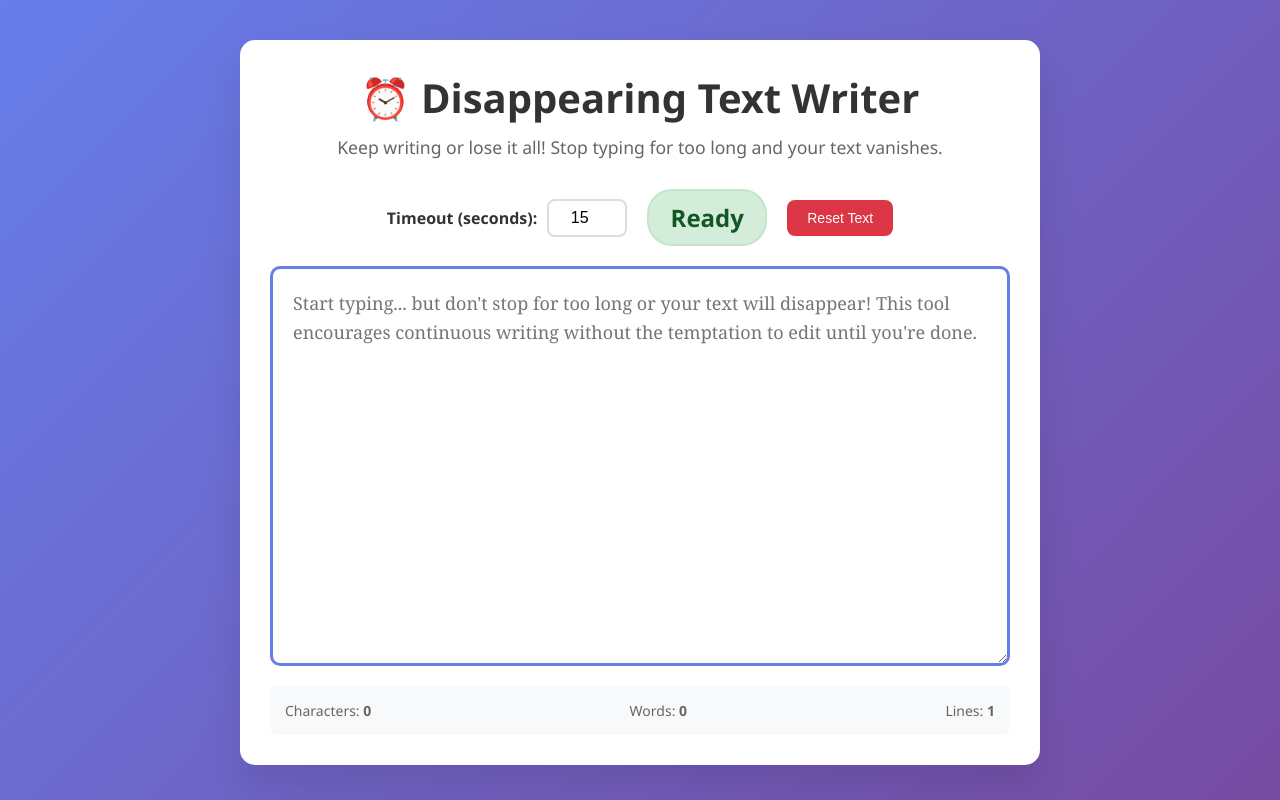
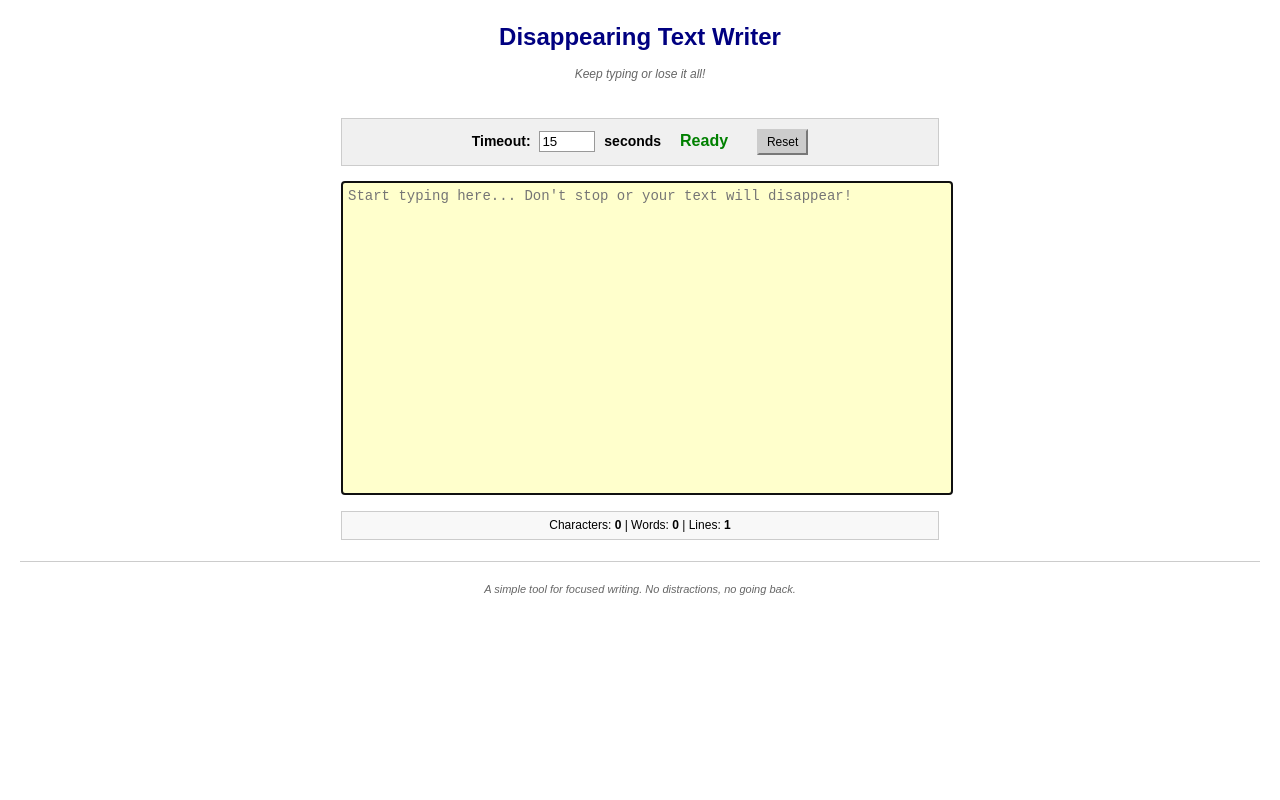
Before and after one commit to andrewm-code/danger_webapp, a plain HTML site: page index.html in a window 1280 px wide. Drawn offline with Linux system fonts and the light colour scheme.

Commit message:
Revamp index.html layout and styling
Refactor HTML structure and styles for improved layout and readability.

```diff
--- a/index.html
+++ b/index.html
@@ -5,406 +5,279 @@
     <meta name="viewport" content="width=device-width, initial-scale=1.0">
     <title>Disappearing Text Writer</title>
     <style>
-        * {
-            margin: 0;
-            padding: 0;
-            box-sizing: border-box;
-        }
-
         body {
-            font-family: 'Segoe UI', Tahoma, Geneva, Verdana, sans-serif;
-            background: linear-gradient(135deg, #667eea 0%, #764ba2 100%);
-            min-height: 100vh;
-            display: flex;
-            flex-direction: column;
-            align-items: center;
-            padding: 20px;
-        }
-
-        .container {
-            background: white;
-            border-radius: 15px;
-            box-shadow: 0 20px 40px rgba(0, 0, 0, 0.1);
-            padding: 30px;
-            width: 100%;
-            max-width: 800px;
-            margin-top: 20px;
+            font-family: Arial, sans-serif;
+            font-size: 14px;
+            background-color: #ffffff;
+            color: #000000;
+            margin: 20px;
+            line-height: 1.4;
         }
 
         h1 {
+            font-size: 24px;
+            font-weight: bold;
             text-align: center;
-            color: #333;
-            margin-bottom: 10px;
-            font-size: 2.5em;
+            margin: 10px 0;
+            color: #000080;
         }
 
         .subtitle {
             text-align: center;
-            color: #666;
-            margin-bottom: 30px;
-            font-size: 1.1em;
+            font-size: 12px;
+            color: #666666;
+            margin-bottom: 20px;
+            font-style: italic;
+        }
+
+        table {
+            width: 100%;
+            max-width: 600px;
+            margin: 0 auto;
+            border-collapse: collapse;
         }
 
         .controls {
-            display: flex;
-            justify-content: center;
-            align-items: center;
-            gap: 20px;
-            margin-bottom: 20px;
-            flex-wrap: wrap;
+            text-align: center;
+            margin: 15px 0;
+            padding: 10px;
+            border: 1px solid #cccccc;
+            background-color: #f0f0f0;
         }
 
-        .timeout-control {
-            display: flex;
-            align-items: center;
-            gap: 10px;
+        .controls label {
+            font-weight: bold;
         }
 
-        .timeout-control label {
-            font-weight: 600;
-            color: #333;
+        .controls input {
+            margin: 0 5px;
+            padding: 2px;
+            border: 1px solid #999999;
+            width: 50px;
         }
 
-        .timeout-control input {
-            padding: 8px 12px;
-            border: 2px solid #ddd;
-            border-radius: 8px;
-            width: 80px;
-            text-align: center;
+        .timer {
+            font-weight: bold;
             font-size: 16px;
+            margin: 0 15px;
         }
 
-        .timer-display {
-            font-size: 1.5em;
-            font-weight: bold;
-            padding: 10px 20px;
-            border-radius: 25px;
-            transition: all 0.3s ease;
-            min-width: 120px;
-            text-align: center;
+        .timer-safe { color: #008000; }
+        .timer-warning { color: #ff8800; }
+        .timer-danger {
+            color: #ff0000;
+            text-decoration: blink;
         }
 
-        .timer-safe {
-            background: #d4edda;
-            color: #155724;
-            border: 2px solid #c3e6cb;
+        .reset-btn {
+            background-color: #cccccc;
+            border: 2px outset #cccccc;
+            padding: 4px 8px;
+            font-size: 12px;
+            cursor: pointer;
+            margin-left: 10px;
         }
 
-        .timer-warning {
-            background: #fff3cd;
-            color: #856404;
-            border: 2px solid #ffeaa7;
-        }
-
-        .timer-danger {
-            background: #f8d7da;
-            color: #721c24;
-            border: 2px solid #f5c6cb;
-            animation: pulse 0.5s infinite alternate;
-        }
-
-        @keyframes pulse {
-            from { transform: scale(1); }
-            to { transform: scale(1.05); }
-        }
-
-        .writing-area {
-            position: relative;
+        .reset-btn:active {
+            border: 2px inset #cccccc;
         }
 
         #textInput {
             width: 100%;
-            min-height: 400px;
-            padding: 20px;
-            border: 3px solid #e0e0e0;
-            border-radius: 10px;
-            font-size: 18px;
-            line-height: 1.6;
-            font-family: 'Georgia', serif;
-            resize: vertical;
-            transition: border-color 0.3s ease;
-            background: #fafafa;
+            height: 300px;
+            border: 2px inset #cccccc;
+            padding: 5px;
+            font-family: "Courier New", monospace;
+            font-size: 14px;
+            background-color: #ffffff;
+            resize: none;
         }
 
         #textInput:focus {
-            outline: none;
-            border-color: #667eea;
-            background: white;
+            background-color: #ffffcc;
         }
 
         .stats {
-            display: flex;
-            justify-content: space-between;
-            margin-top: 15px;
-            padding: 15px;
-            background: #f8f9fa;
-            border-radius: 8px;
-            font-size: 14px;
-            color: #666;
+            margin-top: 10px;
+            padding: 5px;
+            border: 1px solid #cccccc;
+            background-color: #f8f8f8;
+            font-size: 12px;
+            text-align: center;
         }
 
-        .reset-btn {
-            background: #dc3545;
-            color: white;
-            border: none;
-            padding: 10px 20px;
-            border-radius: 8px;
-            cursor: pointer;
-            font-size: 14px;
-            transition: background 0.3s ease;
+        .warning {
+            background-color: #ffcccc !important;
         }
 
-        .reset-btn:hover {
-            background: #c82333;
+        hr {
+            margin: 20px 0;
+            border: 0;
+            border-top: 1px solid #cccccc;
         }
 
-        .warning-overlay {
-            position: fixed;
-            top: 0;
-            left: 0;
-            right: 0;
-            bottom: 0;
-            background: rgba(220, 53, 69, 0.1);
-            display: none;
-            pointer-events: none;
-            animation: flashRed 0.5s infinite alternate;
-        }
-
-        @keyframes flashRed {
-            from { background: rgba(220, 53, 69, 0.05); }
-            to { background: rgba(220, 53, 69, 0.15); }
-        }
-
-        @media (max-width: 600px) {
-            .container {
-                padding: 20px;
-            }
-
-            h1 {
-                font-size: 2em;
-            }
-
-            .controls {
-                flex-direction: column;
-                gap: 15px;
-            }
-
-            #textInput {
-                min-height: 300px;
-                font-size: 16px;
-            }
+        .footer {
+            text-align: center;
+            font-size: 11px;
+            color: #666666;
+            margin-top: 20px;
         }
     </style>
 </head>
 <body>
-    <div class="container">
-        <h1>⏰ Disappearing Text Writer</h1>
-        <p class="subtitle">Keep writing or lose it all! Stop typing for too long and your text vanishes.</p>
+    <h1>Disappearing Text Writer</h1>
+    <p class="subtitle">Keep typing or lose it all!</p>
 
+    <table>
+        <tr>
+            <td>
                 <div class="controls">
-            <div class="timeout-control">
-                <label for="timeoutInput">Timeout (seconds):</label>
+                    <label for="timeoutInput">Timeout:</label>
                     <input type="number" id="timeoutInput" value="15" min="5" max="300">
-            </div>
-            <div class="timer-display timer-safe" id="timerDisplay">Ready</div>
-            <button class="reset-btn" onclick="resetText()">Reset Text</button>
+                    <label>seconds</label>
+
+                    <span class="timer timer-safe" id="timerDisplay">Ready</span>
+
+                    <button class="reset-btn" onclick="resetText()">Reset</button>
                 </div>
 
-        <div class="writing-area">
                 <textarea
                     id="textInput"
-                placeholder="Start typing... but don't stop for too long or your text will disappear! This tool encourages continuous writing without the temptation to edit until you're done."
-                spellcheck="false"
+                    placeholder="Start typing here... Don't stop or your text will disappear!"
                 ></textarea>
+
+                <div class="stats" id="stats">
+                    Characters: <strong id="charCount">0</strong> |
+                    Words: <strong id="wordCount">0</strong> |
+                    Lines: <strong id="lineCount">1</strong>
+                </div>
+            </td>
+        </tr>
+    </table>
+
+    <hr>
+    <div class="footer">
+        <em>A simple tool for focused writing. No distractions, no going back.</em>
     </div>
 
-        <div class="stats">
-            <span>Characters: <strong id="charCount">0</strong></span>
-            <span>Words: <strong id="wordCount">0</strong></span>
-            <span>Lines: <strong id="lineCount">1</strong></span>
-        </div>
-    </div>
+    <script>
+        var textInput = document.getElementById('textInput');
+        var timerDisplay = document.getElementById('timerDisplay');
+        var timeoutInput = document.getElementById('timeoutInput');
+        var charCount = document.getElementById('charCount');
+        var wordCount = document.getElementById('wordCount');
+        var lineCount = document.getElementById('lineCount');
+        var stats = document.getElementById('stats');
 
-    <div class="warning-overlay" id="warningOverlay"></div>
+        var countdownTimer = null;
+        var timeLeft = 0;
+        var isActive = false;
 
-    <script>
-        class DisappearingTextWriter {
-            constructor() {
-                this.textInput = document.getElementById('textInput');
-                this.timerDisplay = document.getElementById('timerDisplay');
-                this.timeoutInput = document.getElementById('timeoutInput');
-                this.warningOverlay = document.getElementById('warningOverlay');
-                this.charCount = document.getElementById('charCount');
-                this.wordCount = document.getElementById('wordCount');
-                this.lineCount = document.getElementById('lineCount');
+        function updateStats() {
+            var text = textInput.value;
+            var chars = text.length;
+            var words = text.trim() === '' ? 0 : text.trim().split(/\s+/).length;
+            var lines = text.split('\n').length;
 
-                this.countdownTimer = null;
-                this.timeLeft = 0;
-                this.isActive = false;
-
-                this.initializeEventListeners();
-                this.updateStats();
+            charCount.textContent = chars;
+            wordCount.textContent = words;
+            lineCount.textContent = lines;
         }
 
-            initializeEventListeners() {
-                // Text input events
-                this.textInput.addEventListener('input', () => {
-                    this.resetTimer();
-                    this.updateStats();
-                });
-
-                this.textInput.addEventListener('keydown', () => {
-                    this.resetTimer();
-                });
-
-                // Timeout configuration
-                this.timeoutInput.addEventListener('change', () => {
-                    if (this.isActive) {
-                        this.resetTimer();
-                    }
-                });
-
-                // Focus events
-                this.textInput.addEventListener('focus', () => {
-                    if (this.textInput.value.length > 0) {
-                        this.resetTimer();
-                    }
-                });
-
-                this.textInput.addEventListener('blur', () => {
-                    this.stopTimer();
-                });
+        function resetTimer() {
+            stopTimer();
+            timeLeft = parseInt(timeoutInput.value);
+            isActive = true;
+            startCountdown();
         }
 
-            resetTimer() {
-                this.stopTimer();
-                this.timeLeft = parseInt(this.timeoutInput.value);
-                this.isActive = true;
-                this.startCountdown();
-            }
+        function startCountdown() {
+            updateTimerDisplay();
 
-            startCountdown() {
-                this.updateTimerDisplay();
+            countdownTimer = setInterval(function() {
+                timeLeft--;
+                updateTimerDisplay();
 
-                this.countdownTimer = setInterval(() => {
-                    this.timeLeft--;
-                    this.updateTimerDisplay();
-
-                    if (this.timeLeft <= 0) {
-                        this.clearText();
+                if (timeLeft <= 0) {
+                    clearText();
                 }
             }, 1000);
         }
 
-            stopTimer() {
-                if (this.countdownTimer) {
-                    clearInterval(this.countdownTimer);
-                    this.countdownTimer = null;
+        function stopTimer() {
+            if (countdownTimer) {
+                clearInterval(countdownTimer);
+                countdownTimer = null;
             }
-                this.isActive = false;
-                this.warningOverlay.style.display = 'none';
-                this.timerDisplay.textContent = 'Ready';
-                this.timerDisplay.className = 'timer-display timer-safe';
+            isActive = false;
+            timerDisplay.textContent = 'Ready';
+            timerDisplay.className = 'timer timer-safe';
+            document.body.className = '';
         }
 
-            updateTimerDisplay() {
-                const totalTime = parseInt(this.timeoutInput.value);
-                const percentage = (this.timeLeft / totalTime) * 100;
+        function updateTimerDisplay() {
+            var totalTime = parseInt(timeoutInput.value);
+            var percentage = (timeLeft / totalTime) * 100;
 
-                this.timerDisplay.textContent = `${this.timeLeft}s`;
+            timerDisplay.textContent = timeLeft + 's';
 
-                // Update styling based on time left
-                this.timerDisplay.classList.remove('timer-safe', 'timer-warning', 'timer-danger');
-
+            timerDisplay.className = 'timer';
             if (percentage > 50) {
-                    this.timerDisplay.classList.add('timer-safe');
-                    this.warningOverlay.style.display = 'none';
+                timerDisplay.className += ' timer-safe';
+                document.body.className = '';
             } else if (percentage > 20) {
-                    this.timerDisplay.classList.add('timer-warning');
-                    this.warningOverlay.style.display = 'none';
+                timerDisplay.className += ' timer-warning';
+                document.body.className = '';
             } else {
-                    this.timerDisplay.classList.add('timer-danger');
-                    this.warningOverlay.style.display = 'block';
+                timerDisplay.className += ' timer-danger';
+                document.body.className = 'warning';
             }
         }
 
-            clearText() {
-                this.textInput.value = '';
-                this.stopTimer();
-                this.updateStats();
-
-                // Flash effect
-                this.textInput.style.background = '#ffebee';
-                setTimeout(() => {
-                    this.textInput.style.background = '#fafafa';
-                }, 200);
-
-                // Show notification
-                this.showNotification('Text cleared! Start writing again.');
+        function clearText() {
+            textInput.value = '';
+            stopTimer();
+            updateStats();
+            alert('Time\'s up! Your text has been cleared.');
         }
 
-            updateStats() {
-                const text = this.textInput.value;
-                const chars = text.length;
-                const words = text.trim() === '' ? 0 : text.trim().split(/\s+/).length;
-                const lines = text.split('\n').length;
-
-                this.charCount.textContent = chars;
-                this.wordCount.textContent = words;
-                this.lineCount.textContent = lines;
-            }
-
-            showNotification(message) {
-                // Create temporary notification
-                const notification = document.createElement('div');
-                notification.textContent = message;
-                notification.style.cssText = `
-                    position: fixed;
-                    top: 20px;
-                    right: 20px;
-                    background: #dc3545;
-                    color: white;
-                    padding: 15px 20px;
-                    border-radius: 8px;
-                    font-weight: bold;
-                    z-index: 1000;
-                    animation: slideIn 0.3s ease;
-                `;
-
-                document.body.appendChild(notification);
-
-                setTimeout(() => {
-                    notification.remove();
-                }, 3000);
+        function resetText() {
+            if (confirm('Clear all text?')) {
+                textInput.value = '';
+                stopTimer();
+                updateStats();
             }
         }
 
-        // Global functions
-        function resetText() {
-            if (confirm('Are you sure you want to clear all text?')) {
-                document.getElementById('textInput').value = '';
-                writer.stopTimer();
-                writer.updateStats();
+        // Event listeners
+        textInput.addEventListener('input', function() {
+            resetTimer();
+            updateStats();
+        });
+
+        textInput.addEventListener('keydown', function() {
+            resetTimer();
+        });
+
+        textInput.addEventListener('focus', function() {
+            if (textInput.value.length > 0) {
+                resetTimer();
             }
+        });
+
+        textInput.addEventListener('blur', function() {
+            stopTimer();
+        });
+
+        timeoutInput.addEventListener('change', function() {
+            if (isActive) {
+                resetTimer();
             }
+        });
 
-        // Add slide-in animation for notifications
-        const style = document.createElement('style');
-        style.textContent = `
-            @keyframes slideIn {
-                from { transform: translateX(100%); opacity: 0; }
-                to { transform: translateX(0); opacity: 1; }
-            }
-        `;
-        document.head.appendChild(style);
-
-        // Initialize the app
-        const writer = new DisappearingTextWriter();
-
-        // Focus on text input when page loads
-        window.addEventListener('load', () => {
-            document.getElementById('textInput').focus();
-        });
+        // Initialize
+        updateStats();
+        textInput.focus();
     </script>
 </body>
 </html>
```
Lines whose indentation alone changed are shown as unchanged.
